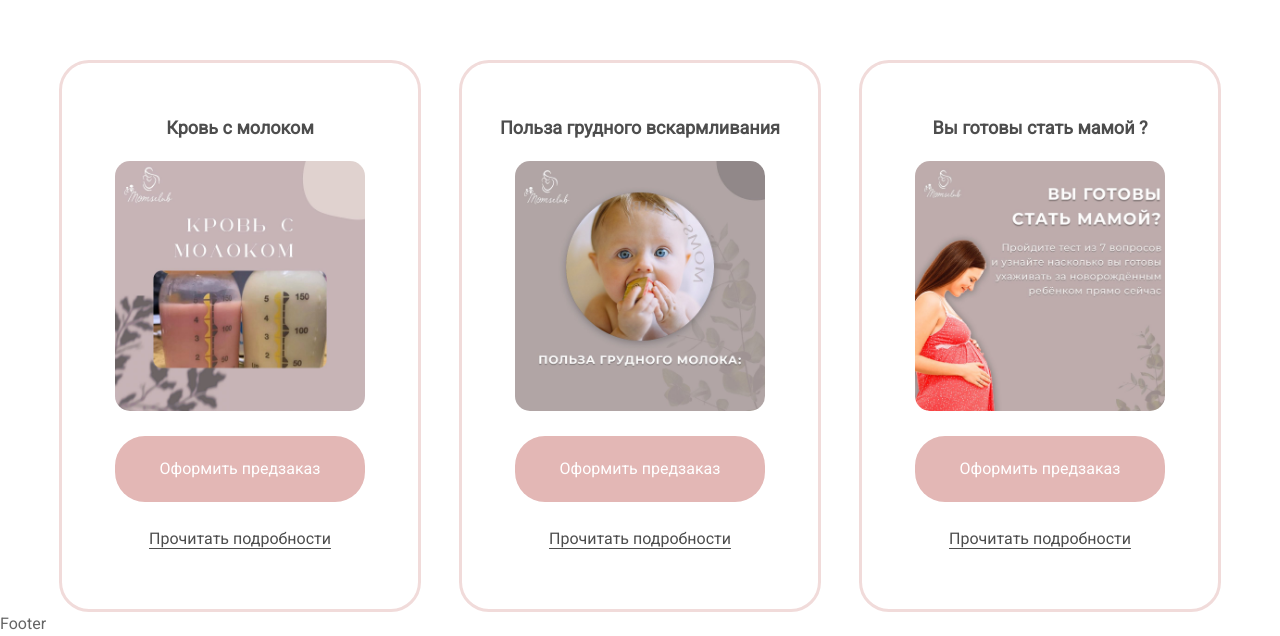
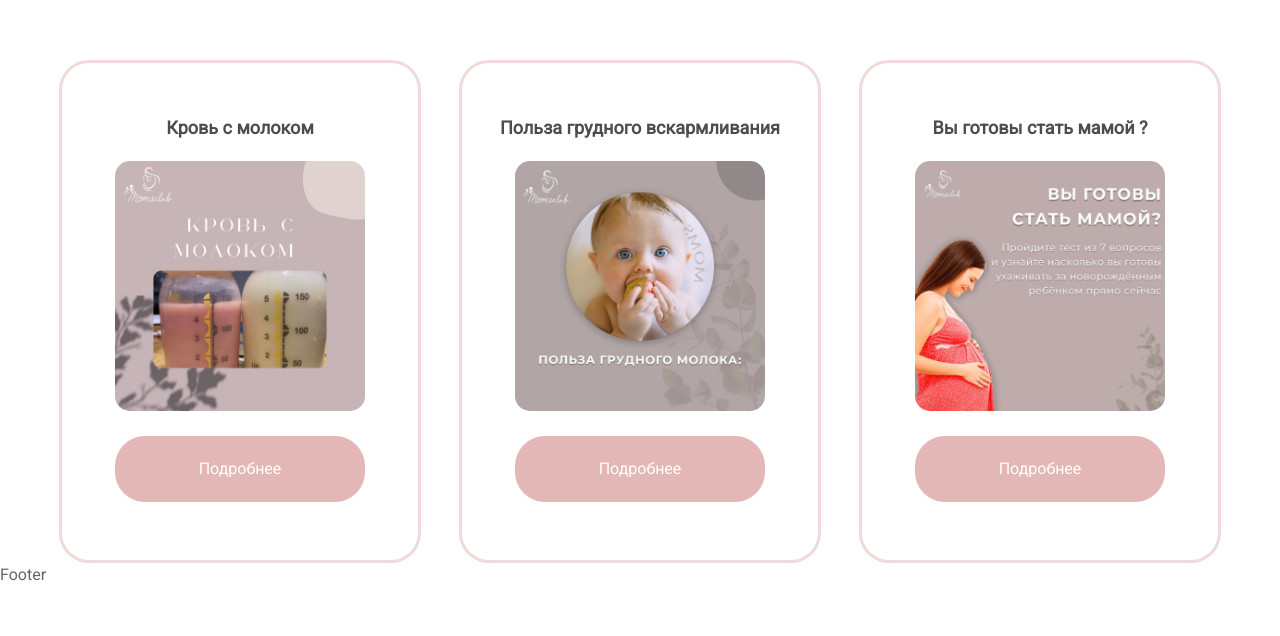
Before and after one commit to AbdugafurovaUmida/mom-s-club, a Next.js app: page / in a window 1280 px wide. Shown: the part 2984-3620 px from the top of the page. After the commit the page ends 3571 px from the top, so only its background shows below. Built offline with nearby package versions, Linux system fonts and the light colour scheme.

Commit message:
fix: products card

```diff
--- a/src/components/ProductCard.jsx
+++ b/src/components/ProductCard.jsx
@@ -7,8 +7,7 @@ const ProductsCard = ({item}) => {
     <div className='rounded-[30px] border-[3px] border-solid border-[#F1DBDA] md:pt-[56px] py-[50px] md:pb-[58px] flex justify-start items-center flex-col gap-10'>
       <h2 className='text-dark !font-semibold text-lg !leading-7'>{item.title}</h2>
       <div className=' rounded-3xl overflow-hidden w-[250px] h-[250px]'><Image src={item.image} alt={item.title} width={250} height={250} /></div>
-      <UnBorderedButton>Оформить предзаказ</UnBorderedButton>
-      <a href="" className='text-dark underline underline-offset-4'>Прочитать подробности</a>
+      <UnBorderedButton customLink={item.elLink} blank="blank">Подробнее</UnBorderedButton>
     </div>
   )
 }
--- a/src/components/Products.jsx
+++ b/src/components/Products.jsx
@@ -11,18 +11,21 @@ const products = [
     title: 'Кровь с молоком',
     image: Product1,
     file: 1,
+    elLink: 'https://www.instagram.com/p/Cmb-2vLNqAG/?img_index=1'
   },
   {
     id: 2,
     title: 'Польза грудного вскармливания',
     image: Product2,
     file: 2,
+    elLink: 'https://www.instagram.com/p/CguLH1gN2Vl/?img_index=2'
   },
   {
     id: 3,
     title: 'Вы готовы стать мамой ?',
     image: Product3,
     file: 3,
+    elLink: 'https://www.instagram.com/p/Cic86lwtLk-/'
   }
 ]
 
```
